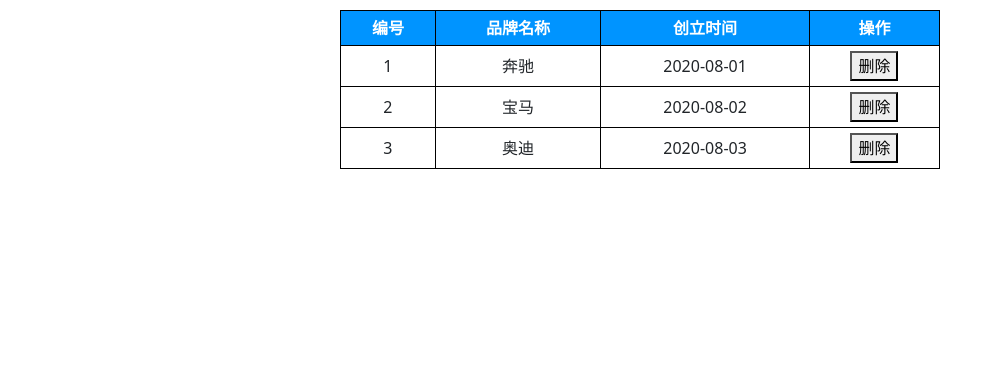
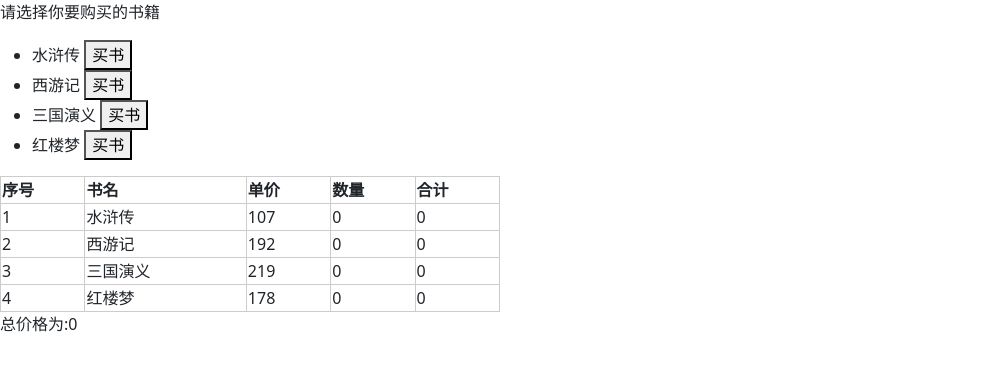
Before and after one commit to Disney-Princesses/vue-day3, a Vue app: page / in a window 1280 px wide. Shown: the top 370 px of the page, without its empty margins (0-1003 px from the left). Built offline with nearby package versions, Linux system fonts and the light colour scheme; the HTML template or start-up script is replaced by a standard one.

Commit message:
买点书案例

```diff
--- a/src/App.vue
+++ b/src/App.vue
@@ -1,25 +1,29 @@
 <template>
-  <div id="app">
-    <table class="tb">
+  <div>
+    <p>请选择你要购买的书籍</p>
+    <ul>
+      <li v-for="(item, index) in arr" :key="index">
+        {{ item.name }} <button @click="numFn(index)">买书</button>
+      </li>
+    </ul>
+    <table width="500" cellspacing="0">
       <tr>
-        <th>编号</th>
-        <th>品牌名称</th>
-        <th>创立时间</th>
-        <th>操作</th>
+        <th>序号</th>
+        <th>书名</th>
+        <th>单价</th>
+        <th>数量</th>
+        <th>合计</th>
       </tr>
-      <!-- 循环渲染的元素tr -->
-      <tr v-for="item in list" :key="item.id">
-        <td>{{ item.id }}</td>
+
+      <tr v-for="(item, index) in arr" :key="index">
+        <td>{{ index + 1 }}</td>
         <td>{{ item.name }}</td>
-        <td>{{ item.time }}</td>
-        <td>
-          <button @click="delFn(item.id)">删除</button>
-        </td>
-      </tr>
-      <tr>
-        <td colspan="4" v-if="list.length <= 0">没有数据咯~</td>
+        <td>{{ item.price }}</td>
+        <td>{{ item.count }}</td>
+        <td>{{ item.price * item.count }}</td>
       </tr>
     </table>
+    <p>总价格为:{{ dataAll }}</p>
   </div>
 </template>
 
@@ -27,50 +31,52 @@
 export default {
   data() {
     return {
-      list: [
-        { id: 1, name: "奔驰", time: "2020-08-01" },
-        { id: 2, name: "宝马", time: "2020-08-02" },
-        { id: 3, name: "奥迪", time: "2020-08-03" },
+      arr: [
+        {
+          name: "水浒传",
+          price: 107,
+          count: 0,
+        },
+        {
+          name: "西游记",
+          price: 192,
+          count: 0,
+        },
+        {
+          name: "三国演义",
+          price: 219,
+          count: 0,
+        },
+        {
+          name: "红楼梦",
+          price: 178,
+          count: 0,
+        },
       ],
+      priceAll: 0,
+      // dataAll: 0,
     };
   },
   methods: {
-    delFn(id) {
-      const index = this.list.findIndex((item) => {
-        return item.id == id;
-      });
-      this.list.splice(index, 1);
+    numFn(index) {
+      this.$set(this.arr[index], "count", this.arr[index].count + 1);
+    },
+  },
+  computed: {
+    dataAll() {
+      return this.arr.reduce((pre, item) => {
+        // console.log(item, pre);
+        return (pre += item.count * item.price);
+      }, 0);
     },
   },
 };
 </script>
 
 <style>
-#app {
-  width: 600px;
-  margin: 10px auto;
-}
-
-.tb {
+table tr th,
+table tr td {
+  border: 1px solid #ccc;
   border-collapse: collapse;
-  width: 100%;
-}
-
-.tb th {
-  background-color: #0094ff;
-  color: white;
-}
-
-.tb td,
-.tb th {
-  padding: 5px;
-  border: 1px solid black;
-  text-align: center;
-}
-
-.add {
-  padding: 5px;
-  border: 1px solid black;
-  margin-bottom: 10px;
 }
 </style>
--- /dev/null
+++ b/src/购物车案例.vue
@@ -0,0 +1,76 @@
+<template>
+  <div id="app">
+    <table class="tb">
+      <tr>
+        <th>编号</th>
+        <th>品牌名称</th>
+        <th>创立时间</th>
+        <th>操作</th>
+      </tr>
+      <!-- 循环渲染的元素tr -->
+      <tr v-for="item in list" :key="item.id">
+        <td>{{ item.id }}</td>
+        <td>{{ item.name }}</td>
+        <td>{{ item.time }}</td>
+        <td>
+          <button @click="delFn(item.id)">删除</button>
+        </td>
+      </tr>
+      <tr>
+        <td colspan="4" v-if="list.length <= 0">没有数据咯~</td>
+      </tr>
+    </table>
+  </div>
+</template>
+
+<script>
+export default {
+  data() {
+    return {
+      list: [
+        { id: 1, name: "奔驰", time: "2020-08-01" },
+        { id: 2, name: "宝马", time: "2020-08-02" },
+        { id: 3, name: "奥迪", time: "2020-08-03" },
+      ],
+    };
+  },
+  methods: {
+    delFn(id) {
+      const index = this.list.findIndex((item) => {
+        return item.id == id;
+      });
+      this.list.splice(index, 1);
+    },
+  },
+};
+</script>
+
+<style>
+#app {
+  width: 600px;
+  margin: 10px auto;
+}
+
+.tb {
+  border-collapse: collapse;
+  width: 100%;
+}
+
+.tb th {
+  background-color: #0094ff;
+  color: white;
+}
+
+.tb td,
+.tb th {
+  padding: 5px;
+  border: 1px solid black;
+  text-align: center;
+}
+
+.add {
+  padding: 5px;
+  border: 1px solid black;
+  margin-bottom: 10px;
+}
+</style>
```
